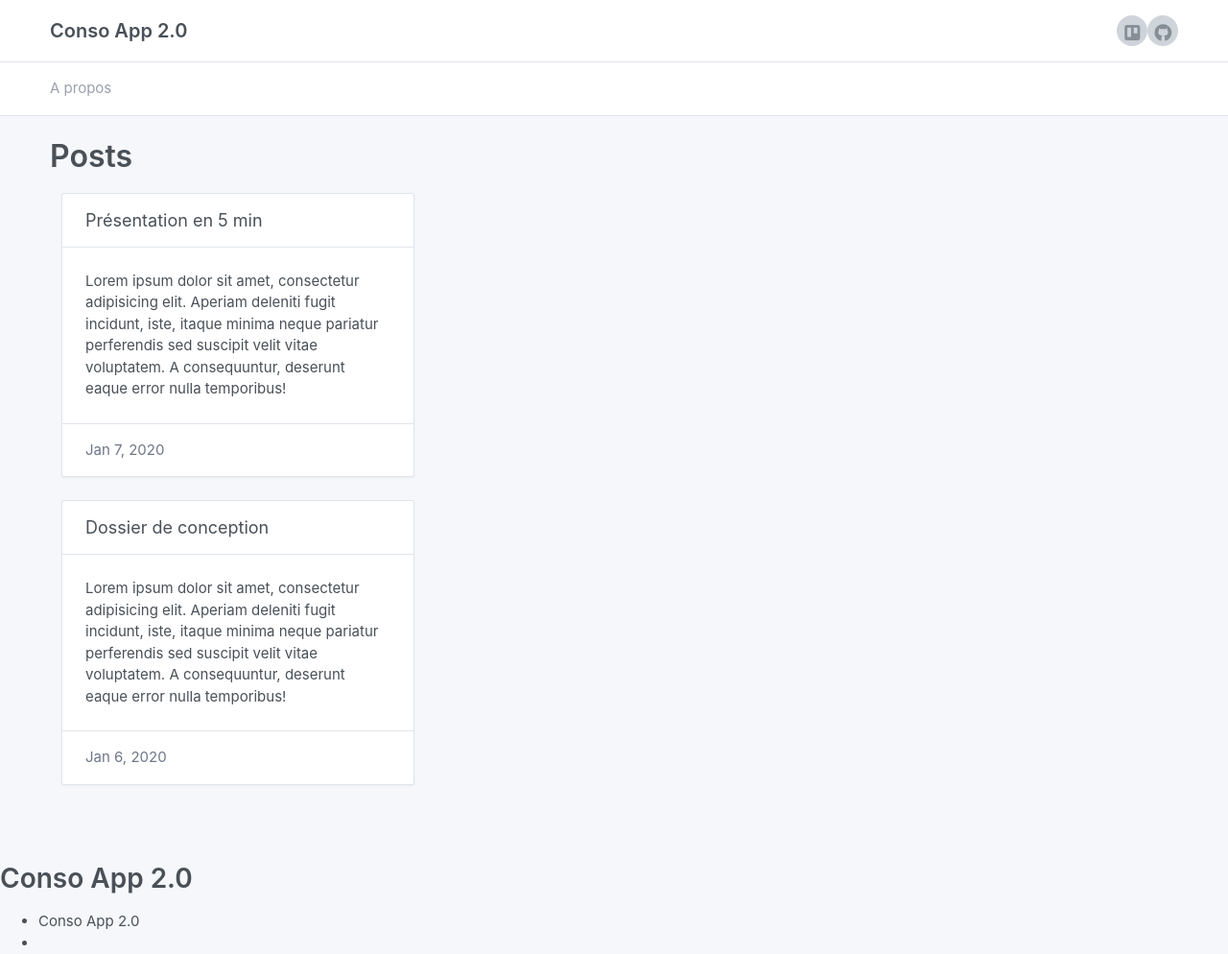
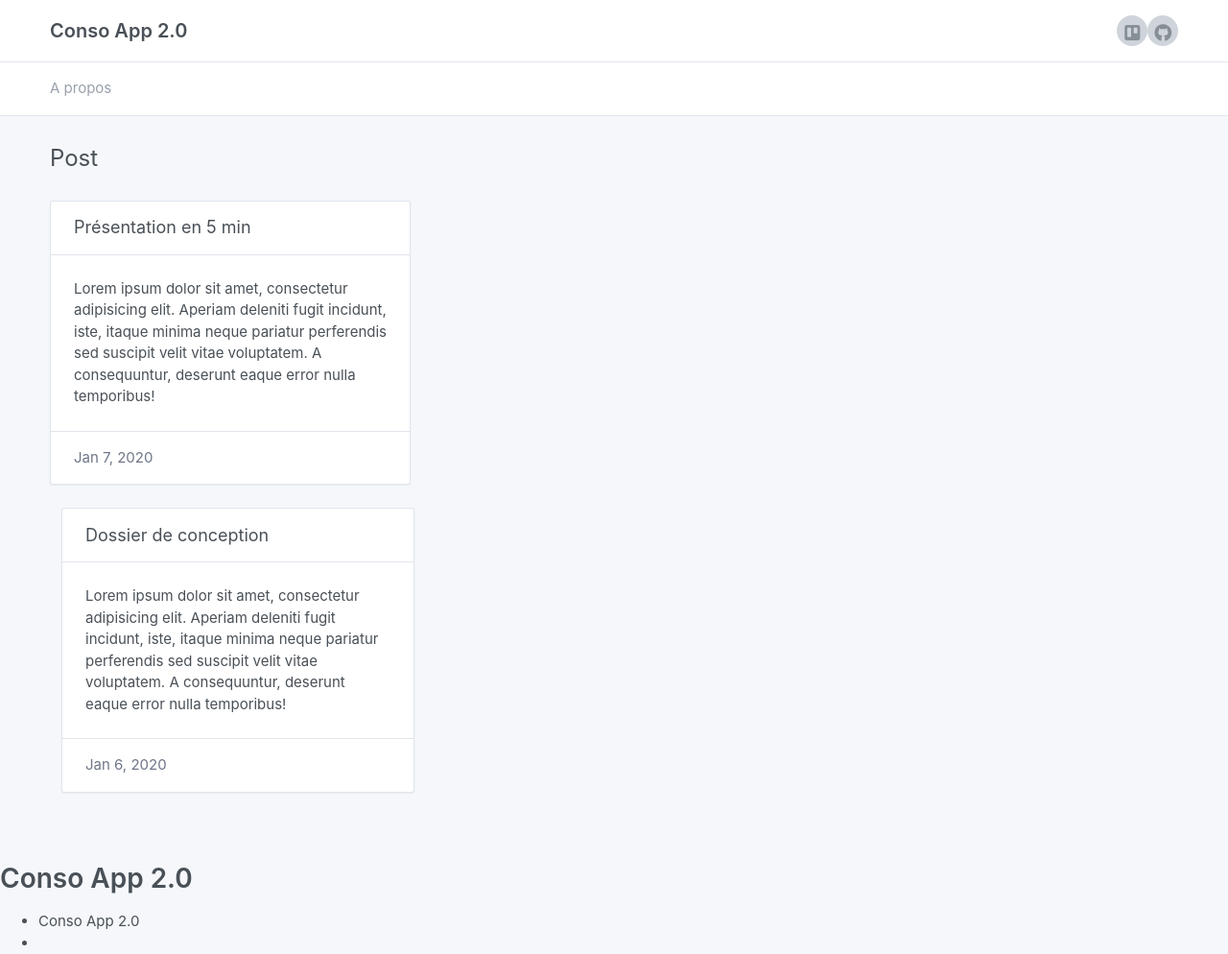
Before and after one commit to apinot/apinot.github.io, a Jekyll site: the page built from index.html, in a window 1280 px wide. Shown: the whole page at 96% size. Built offline with Jekyll 4.4.1, drawn with Linux system fonts in a browser that asks for light colours; nearby versions of some CDN libraries; some web fonts are replaced.

Commit message:
ajout card

```diff
--- a/index.html
+++ b/index.html
@@ -1,19 +1,18 @@
 ---
 layout: default
 ---
-
-<div class="home">
-  <h1 class="page-heading">Posts</h1>
-
+<div class="page-header">
+  <h1 class="page-title">
+    Post
+  </h1>
+</div>
+<div class="row">
   {% for post in site.posts %}
   <div class="col-md-6 col-xl-4">
     <div class="card">
       <div class="card-header">
         <h3 class="card-title">{{ post.title }}</h3>
-        <div class="card-options">
-          <a href="#" class="card-options-collapse" data-toggle="card-collapse"><i class="fe fe-chevron-up"></i></a>
-          <a href="#" class="card-options-remove" data-toggle="card-remove"><i class="fe fe-x"></i></a>
-        </div>
+
       </div>
       <div class="card-body">
         Lorem ipsum dolor sit amet, consectetur adipisicing elit. Aperiam deleniti fugit incidunt, iste, itaque minima neque pariatur perferendis sed suscipit velit vitae voluptatem. A consequuntur, deserunt eaque error nulla temporibus!
```
